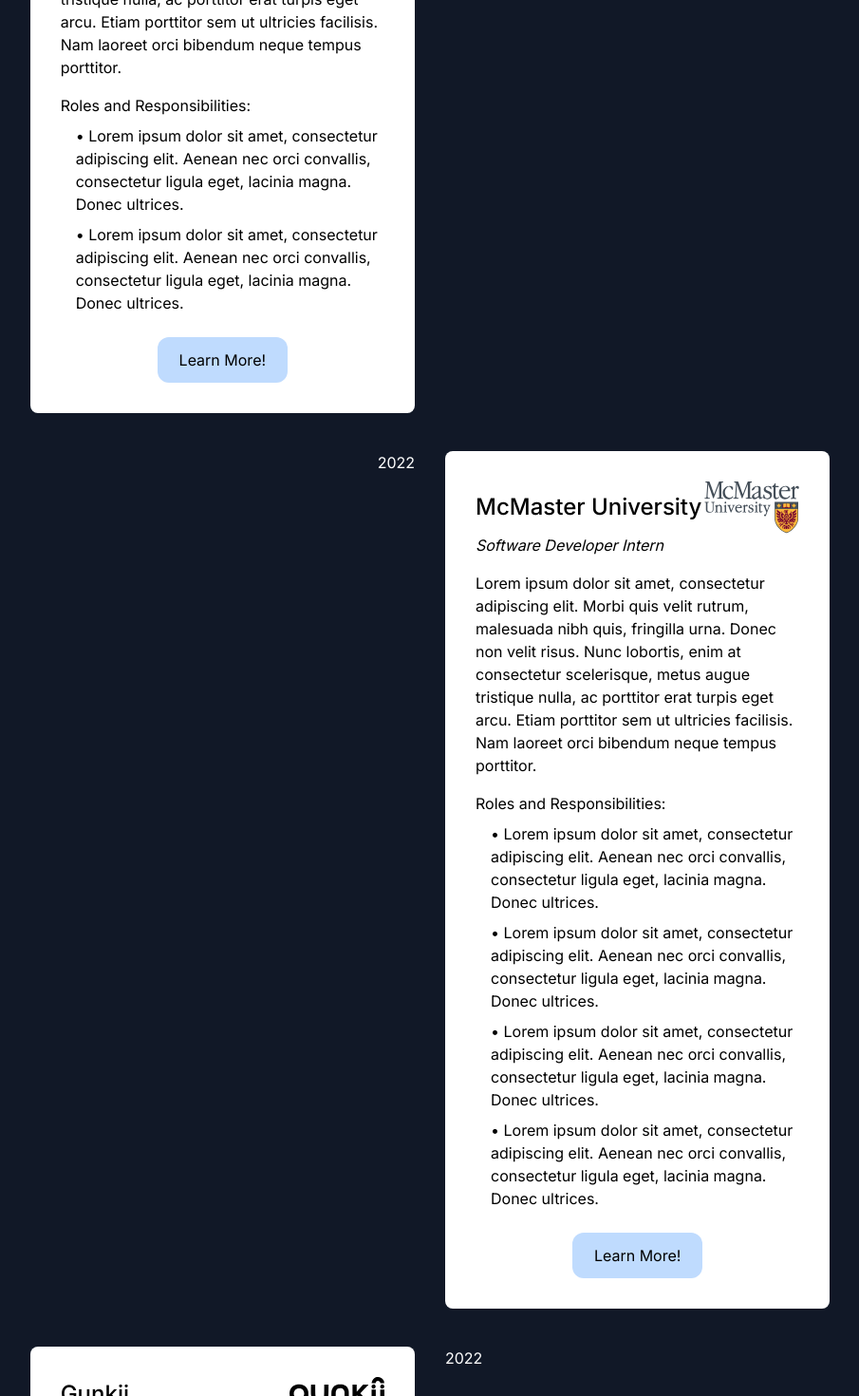
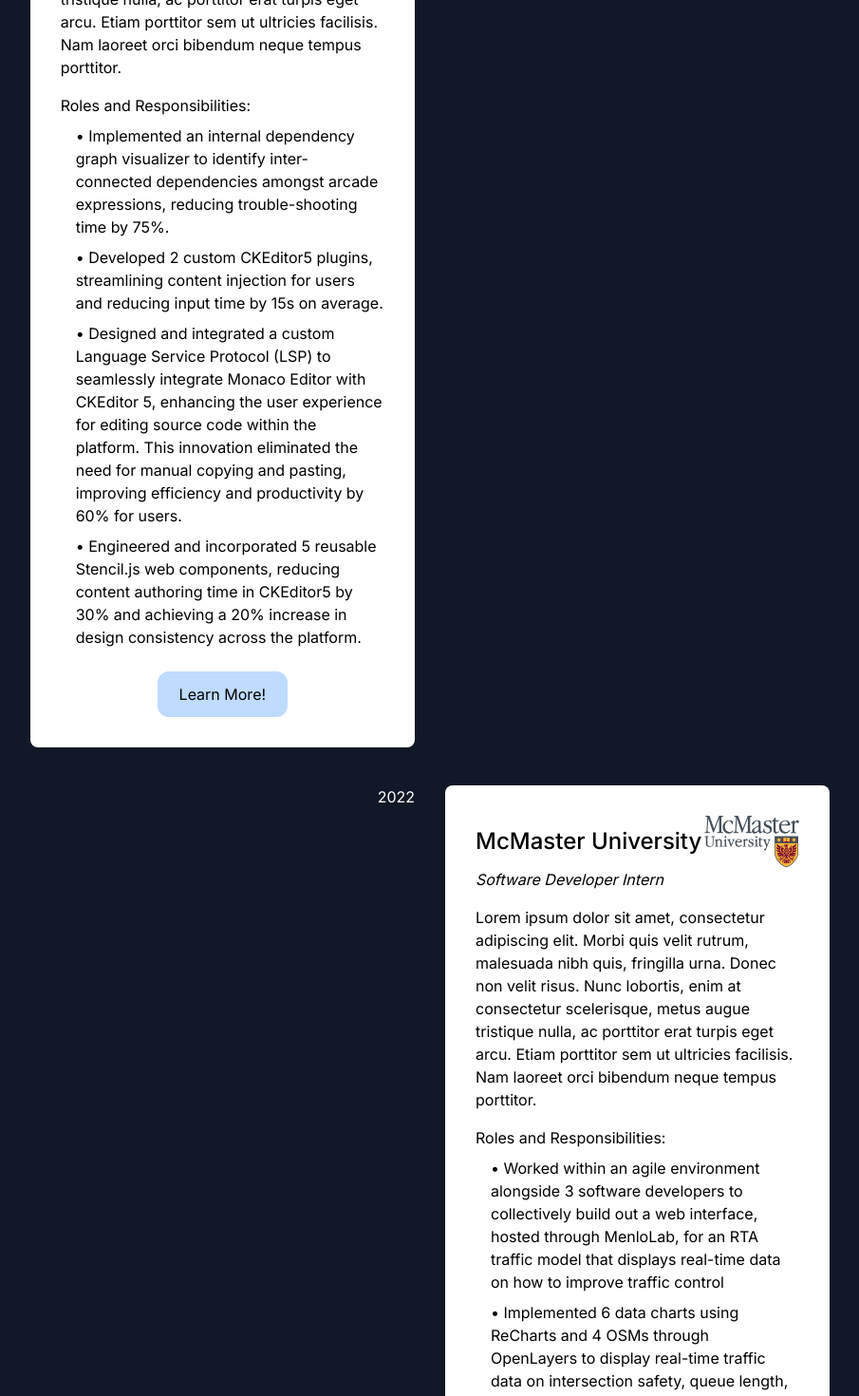
Before and after one commit to chene40/personal-website, a Next.js app: page /experiences in a window 1280 px wide. Shown: the part 460-1930 px from the top of the page at 95% size, without its empty margins (187-1092 px from the left). Built offline with nearby package versions, Linux system fonts and the light colour scheme.

Commit message:
enhan: added some bullet points for experiences

```diff
--- a/data/experiences-full.ts
+++ b/data/experiences-full.ts
@@ -26,8 +26,10 @@
       alt: "Esri Logo",
     },
     tasks: [
-      "Lorem ipsum dolor sit amet, consectetur adipiscing elit. Aenean nec orci convallis, consectetur ligula eget, lacinia magna. Donec ultrices.",
-      "Lorem ipsum dolor sit amet, consectetur adipiscing elit. Aenean nec orci convallis, consectetur ligula eget, lacinia magna. Donec ultrices.",
+      "Implemented an internal dependency graph visualizer to identify inter-connected dependencies amongst arcade expressions, reducing trouble-shooting time by 75%.",
+      "Developed 2 custom CKEditor5 plugins, streamlining content injection for users and reducing input time by 15s on average.",
+      "Designed and integrated a custom Language Service Protocol (LSP) to seamlessly integrate Monaco Editor with CKEditor 5, enhancing the user experience for editing source code within the platform. This innovation eliminated the need for manual copying and pasting, improving efficiency and productivity by 60% for users.",
+      "Engineered and incorporated 5 reusable Stencil.js web components, reducing content authoring time in CKEditor5 by 30% and achieving a 20% increase in design consistency across the platform.",
     ],
   },
   {
@@ -58,10 +60,9 @@
       alt: "McMaster University's Logo",
     },
     tasks: [
-      "Lorem ipsum dolor sit amet, consectetur adipiscing elit. Aenean nec orci convallis, consectetur ligula eget, lacinia magna. Donec ultrices.",
-      "Lorem ipsum dolor sit amet, consectetur adipiscing elit. Aenean nec orci convallis, consectetur ligula eget, lacinia magna. Donec ultrices.",
-      "Lorem ipsum dolor sit amet, consectetur adipiscing elit. Aenean nec orci convallis, consectetur ligula eget, lacinia magna. Donec ultrices.",
-      "Lorem ipsum dolor sit amet, consectetur adipiscing elit. Aenean nec orci convallis, consectetur ligula eget, lacinia magna. Donec ultrices.",
+      "Worked within an agile environment alongside 3 software developers to collectively build out a web interface, hosted through MenloLab, for an RTA traffic model that displays real-time data on how to improve traffic control",
+      "Implemented 6 data charts using ReCharts and 4 OSMs through OpenLayers to display real-time traffic data on intersection safety, queue length, city health and traffic congestion within the city of Hamilton for thousands of users",
+      "Developed and executed over 10 unit tests using Jest to ensure the code quality, functionality, and reliability of all React components, pages, and Redux slices, resulting in a high-quality, bug-free web interface.",
     ],
   },
   {
@@ -83,10 +84,9 @@
       alt: "Gunkii's Logo",
     },
     tasks: [
-      "Lorem ipsum dolor sit amet, consectetur adipiscing elit. Aenean nec orci convallis, consectetur ligula eget, lacinia magna. Donec ultrices.",
-      "Lorem ipsum dolor sit amet, consectetur adipiscing elit. Aenean nec orci convallis, consectetur ligula eget, lacinia magna. Donec ultrices.",
-      "Lorem ipsum dolor sit amet, consectetur adipiscing elit. Aenean nec orci convallis, consectetur ligula eget, lacinia magna. Donec ultrices.",
-      "Lorem ipsum dolor sit amet, consectetur adipiscing elit. Aenean nec orci convallis, consectetur ligula eget, lacinia magna. Donec ultrices.",
+      "Lead and managed a team of 5 software development interns over a period of 12 weeks to tackle UI/performance issues appearing on live site, connectivity and synchronization of data between Google platforms, and increasing conversion rates based upon user interactions on CTA pages",
+      "Collectively bought down web load speed from 4.64s to under 3s (WEB + AMP site) for all devices and technology through media optimization, removal of unused applications/code, and pre-rendering UI/data content",
+      "Oversee the implementation of 5 backlinks and 3 professional videos to help increase metadata information and boost SEO, SERP, TRUST + Authority, allowing Google to easily search, crawl, and index data pertaining to the web and bring Gunkii to page one of Google's SERP",
     ],
   },
   {
```
